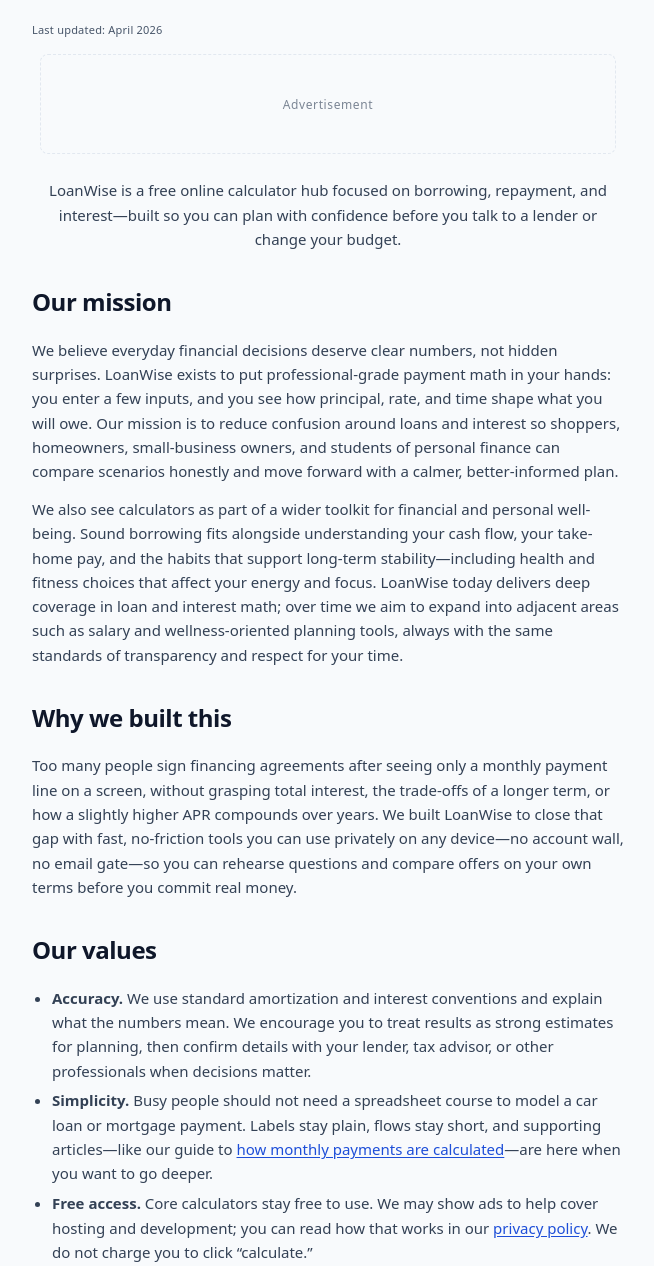
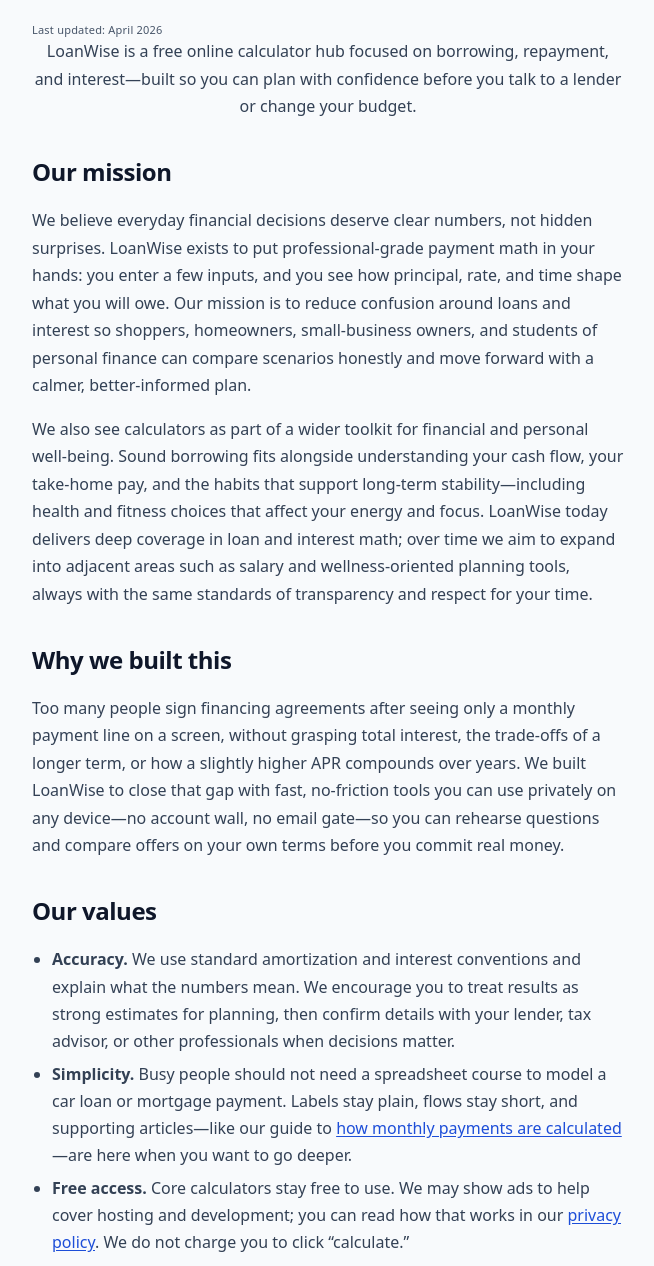
Before and after one commit to pokzak27-debug/LOANWISE, a plain HTML site: page about.html in a window 1280 px wide. Shown: the part 194-1460 px from the top of the page, without its empty margins (312-966 px from the left). Drawn offline with Linux system fonts and the light colour scheme.

Commit message:
Improve AdSense quality signals with richer content and compliant utility pages.
This update makes legal/contact pages more content-first, improves readability, adds primary nav links to trust pages, and includes a Laravel-ready smart analysis generator to prevent thin content on data-driven entries.

Co-authored-by: Cursor <cursoragent@cursor.com>

```diff
--- a/about.html
+++ b/about.html
@@ -90,14 +90,6 @@ height="0" width="0" style="display:none;visibility:hidden"></iframe></noscript>
     <main class="page-content">
       <h1 class="page-title">About LoanWise</h1>
       <p class="last-updated">Last updated: April 2026</p>
-
-    <div class="ad-container"><div class="ad-slot ad-slot-top" aria-label="Advertisement">
-
-
-      <div class="ad-placeholder">Advertisement</div>
-
-
-    </div></div>
 
       <section class="content-section">
         <p class="intro-lead">LoanWise is a free online calculator hub focused on borrowing, repayment, and interest—built so you can plan with confidence before you talk to a lender or change your budget.</p>
--- a/style.css
+++ b/style.css
@@ -411,6 +411,11 @@ body {
   margin-top: 0;
   padding-top: 0;
   border-top: none;
+}
+
+.page-content {
+  max-width: 72ch;
+  margin: 0 auto;
 }
 
 /* Contact form */
@@ -1917,10 +1922,10 @@ body.page-home-ctr .container {
 }
 
 .content-section p {
-  font-size: 0.9375rem;
+  font-size: 1rem;
   color: var(--color-text);
-  margin-bottom: 0.85rem;
-  line-height: 1.62;
+  margin-bottom: 1rem;
+  line-height: 1.72;
 }
 
 .content-section .loan-formula-display {
@@ -1938,8 +1943,8 @@ body.page-home-ctr .container {
 .content-section ol {
   margin: 0 0 0.85rem;
   padding-left: 1.25rem;
-  font-size: 0.9375rem;
-  line-height: 1.62;
+  font-size: 1rem;
+  line-height: 1.7;
   color: var(--color-text);
 }
 
```
Also changed, not shown: contact.html (+12 -16 lines), index.html (+3 -0 lines), privacy-policy.html (+0 -8 lines), 1 other file.
